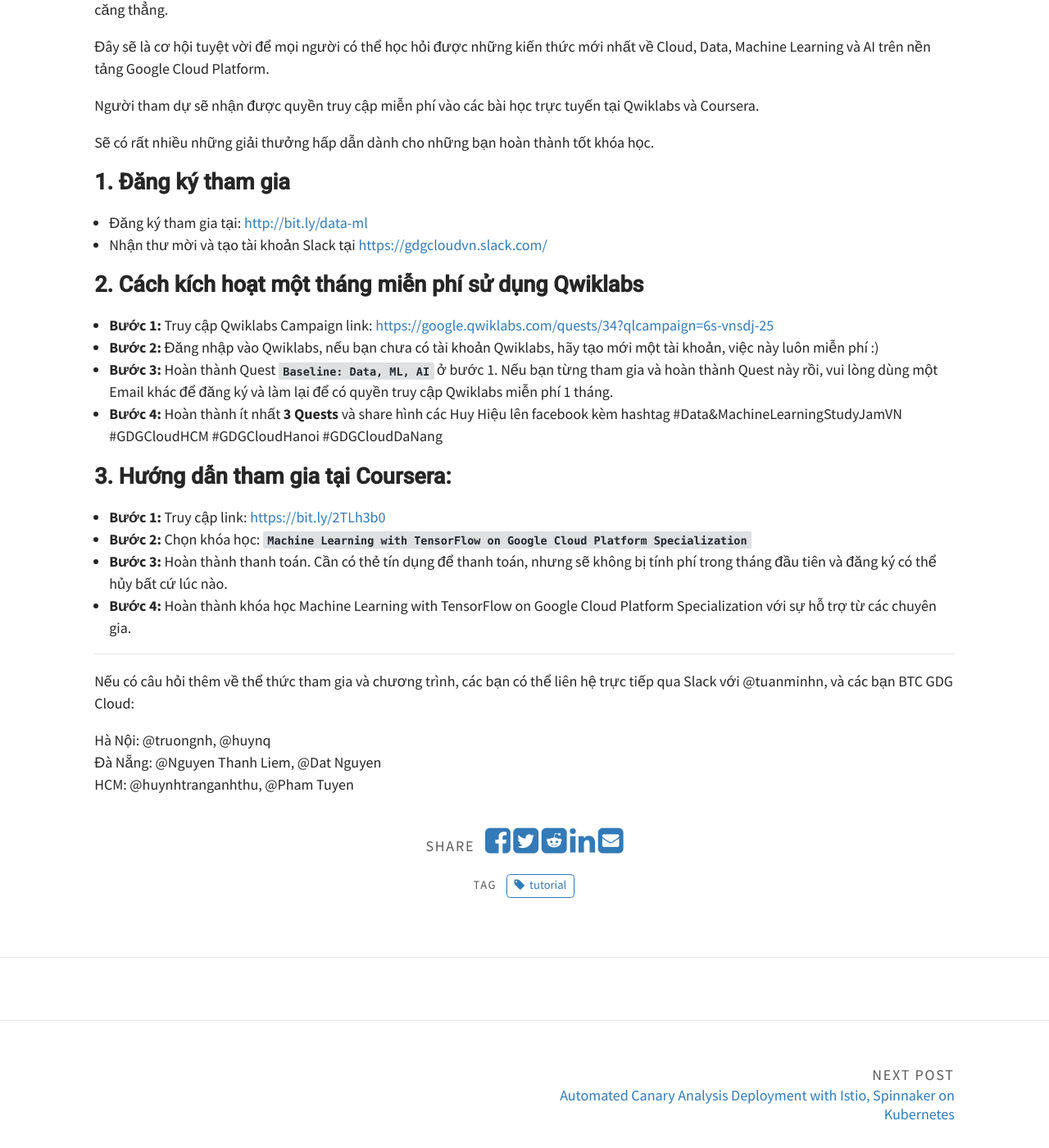
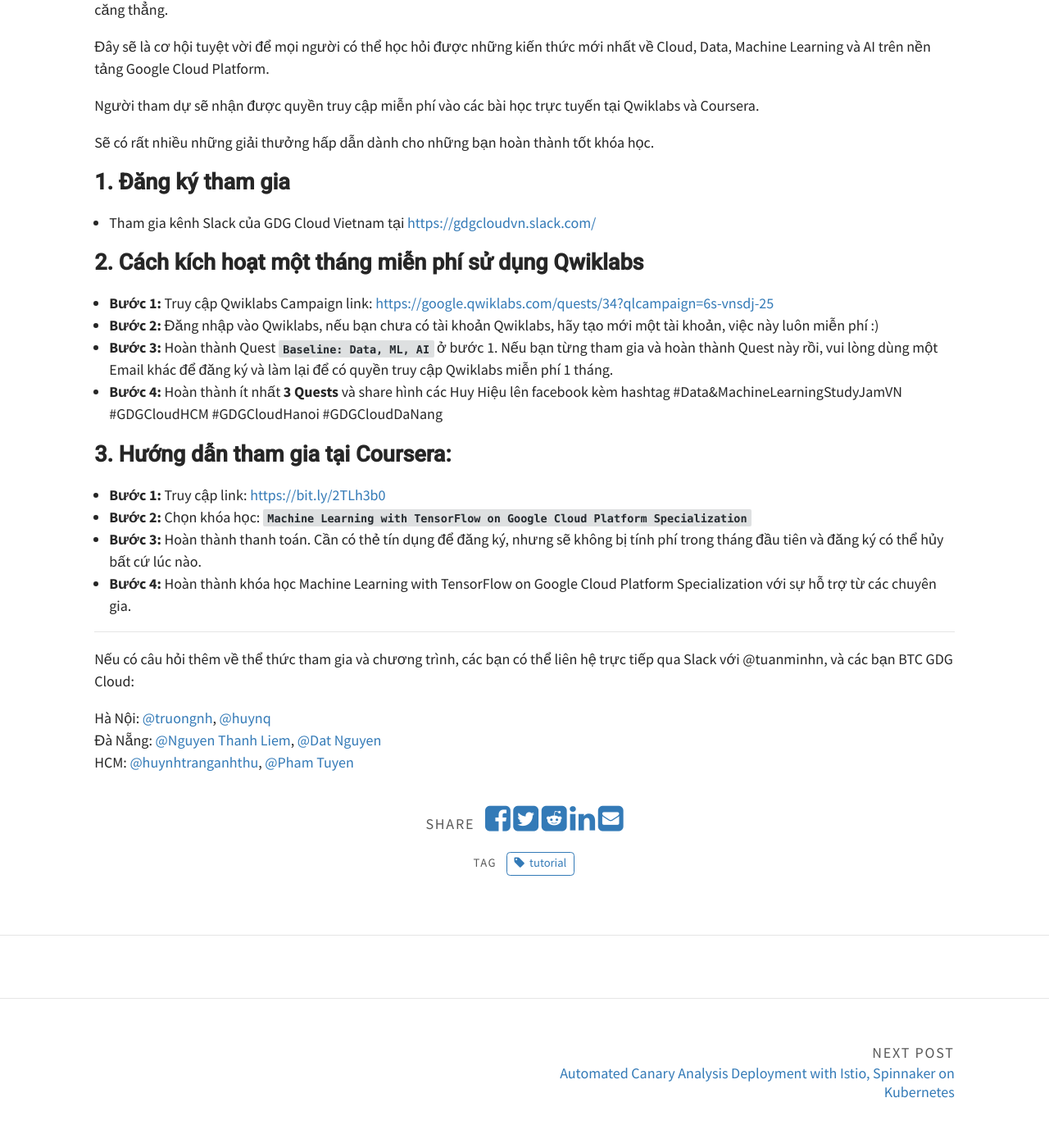
Before and after one commit to gdgcloudhanoi/gdgcloudhanoi.github.io, a Jekyll site: the page built from _posts/2020-03-21-Data-ML-studyjams-Vietnam.md, in a window 1280 px wide and 1400 px high, scrolled down 554 px. Shown: the whole window at 82% size. Built offline with Jekyll 4.4.1, drawn with Linux system fonts in a browser that asks for light colours; some web fonts are replaced; comment, search, counter and statistics services are not loaded.

Commit message:
Update slack invitation
Signed-off-by: Nguyen Hai Truong <truongnh@vn.fujitsu.com>

```diff
--- a/_posts/2020-03-21-Data-ML-studyjams-Vietnam.md
+++ b/_posts/2020-03-21-Data-ML-studyjams-Vietnam.md
@@ -17,12 +17,9 @@
 
 Sẽ có rất nhiều những giải thưởng hấp dẫn dành cho những bạn hoàn thành tốt khóa học.
 
-
-
 ### 1. Đăng ký tham gia
 
-- Đăng ký tham gia tại: [http://bit.ly/data-ml](https://docs.google.com/forms/d/e/1FAIpQLSfcqpEKI1ZJYtdveXb0MA-EO68JsfQmmqkSzWNRgZpl5Jf3oA/viewform)
-- Nhận thư mời và tạo tài khoản Slack tại [https://gdgcloudvn.slack.com/](https://gdgcloudvn.slack.com/ )
+- Tham gia kênh Slack của GDG Cloud Vietnam tại [https://gdgcloudvn.slack.com/](https://slack-gdgcloudvietnam.herokuapp.com)
 
 ### 2. Cách kích hoạt một tháng miễn phí sử dụng Qwiklabs
 
@@ -40,14 +37,13 @@
 
 - **Bước 2:** Chọn khóa học: **`Machine Learning with TensorFlow on Google Cloud Platform Specialization`**
 
-- **Bước 3:** Hoàn thành thanh toán. Cần có thẻ tín dụng để thanh toán, nhưng sẽ không bị tính phí trong tháng đầu tiên và đăng ký có thể hủy bất cứ lúc nào.
+- **Bước 3:** Hoàn thành thanh toán. Cần có thẻ tín dụng để đăng ký, nhưng sẽ không bị tính phí trong tháng đầu tiên và đăng ký có thể hủy bất cứ lúc nào.
 
 - **Bước 4:** Hoàn thành khóa học Machine Learning with TensorFlow on Google Cloud Platform Specialization với sự hỗ trợ từ các chuyên gia.
-
 
 ---
 Nếu có câu hỏi thêm về thể thức tham gia và chương trình, các bạn có thể liên hệ trực tiếp qua Slack với @tuanminhn, và các bạn BTC GDG Cloud:
 
-Hà Nội: @truongnh, @huynq
-Đà Nẵng: @Nguyen Thanh Liem, @Dat Nguyen
-HCM: @huynhtranganhthu, @Pham Tuyen
+Hà Nội: [@truongnh](https://gdgcloudvn.slack.com/), [@huynq](https://gdgcloudvn.slack.com/)
+Đà Nẵng: [@Nguyen Thanh Liem](https://gdgcloudvn.slack.com/), [@Dat Nguyen](https://gdgcloudvn.slack.com/)
+HCM: [@huynhtranganhthu](https://gdgcloudvn.slack.com/), [@Pham Tuyen](https://gdgcloudvn.slack.com/)
```
